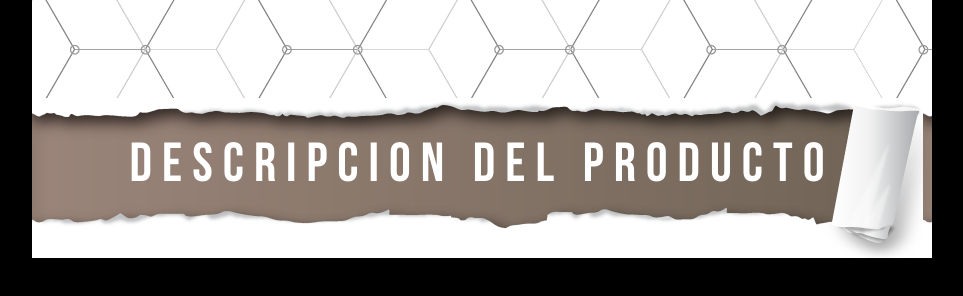
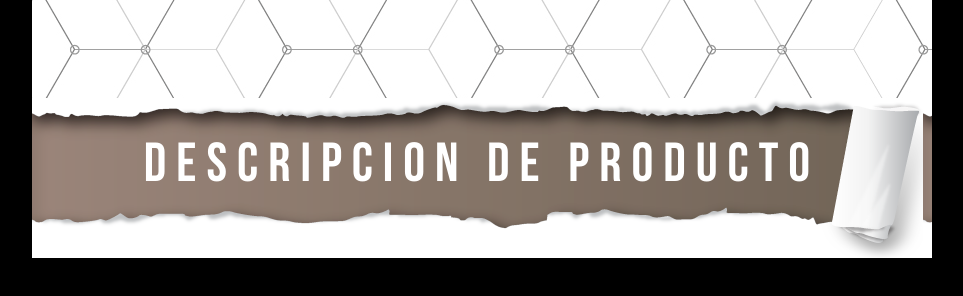
Before and after one commit to djoscarmix/cubos-ml, a plain HTML site: page index.html in a window 1280 px wide. Shown: the part 122-418 px from the top of the page, without its empty margins (158-1121 px from the left). Drawn offline with Linux system fonts and the light colour scheme; a web font is replaced by a local one.

Commit message:
SUbido por Andriuth Pena

```diff
--- a/index.html
+++ b/index.html
@@ -16,7 +16,7 @@
 		</div>
 		<div class="row">
 			<div class="papel">
-				<h2>Descripcion del producto</h2>
+				<h2>Descripcion de producto</h2>
 			</div>
 
 		</div>
```
